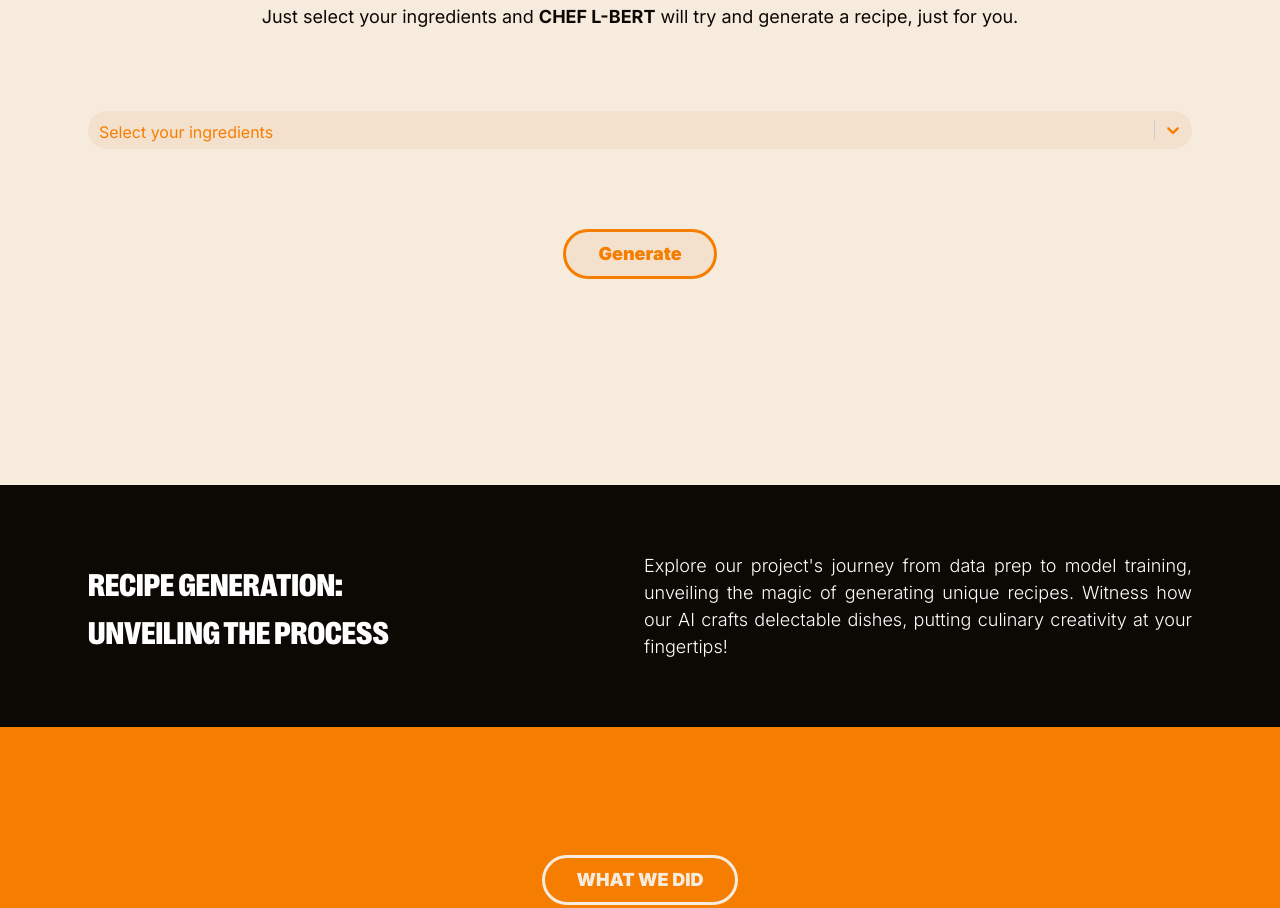
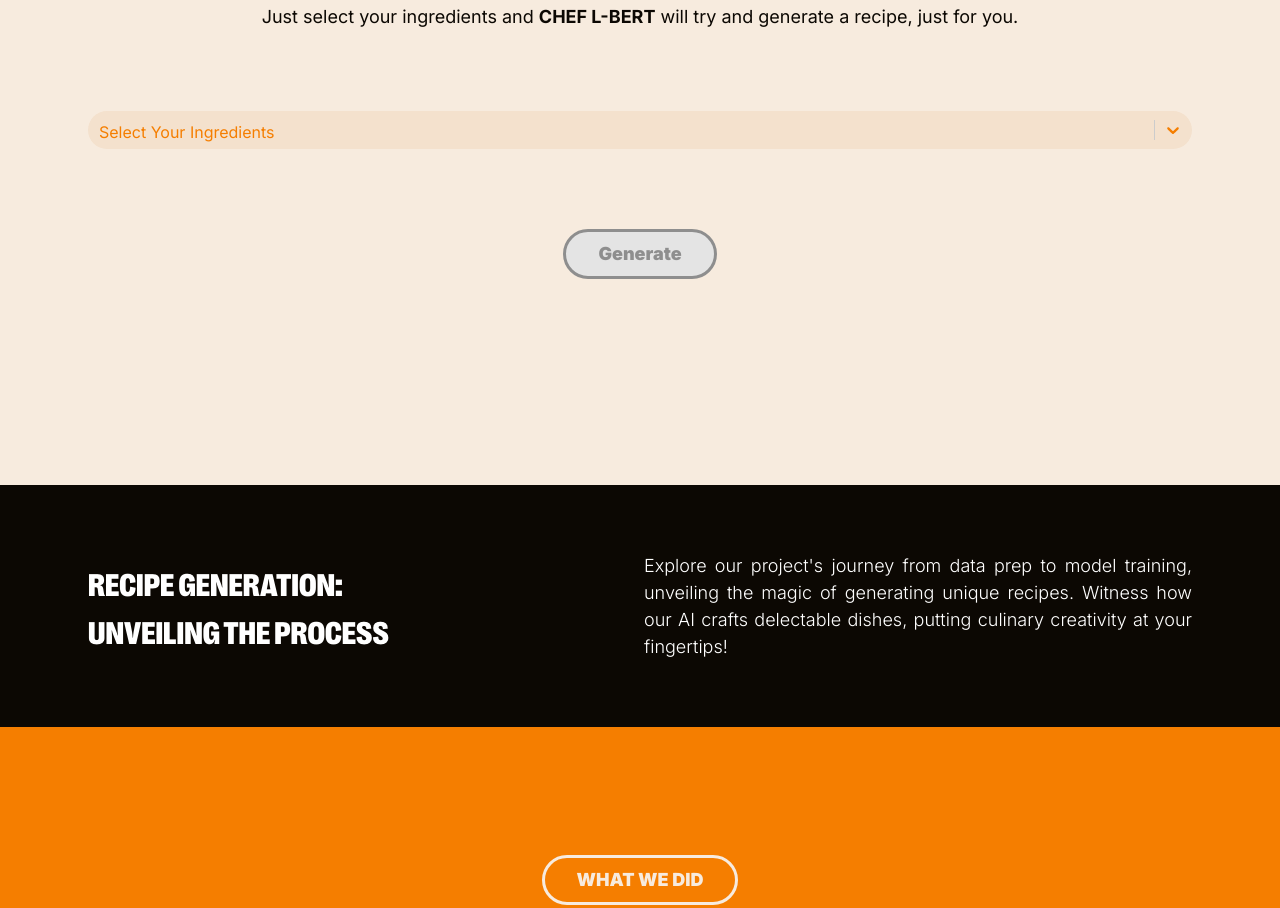
Before and after one commit to iyabc/chef-gru-frontend, a Next.js app: page / in a window 1280 px wide. Shown: the part 1357-2265 px from the top of the page. Built offline with nearby package versions, Linux system fonts and the light colour scheme.

Commit message:
feat: added api calls, changes to resulstmodal

```diff
--- /dev/null
+++ b/lib/types/outputType.ts
@@ -0,0 +1,6 @@
+export type OutputType = {
+  ingredients: string[];
+  instructions: string[];
+  ner_tags: string[];
+  title: string;
+};
--- a/src/components/HomePage/ModelSection.tsx
+++ b/src/components/HomePage/ModelSection.tsx
@@ -1,13 +1,14 @@
 import React, { useRef, useState } from 'react';
 import type { MultiValue } from 'react-select';
-import * as Dialog from '@radix-ui/react-dialog';
-
 import { motion, useInView } from 'framer-motion';
 import type { NERType } from 'lib/types/nerType';
 import ResultsModal from '@/components/ui/ResultsModal';
 import IngredientsDropdownMenu from '@/components/ui/IngredientsDropdownMenu';
 import MainButton from '@/components/ui/MainButton';
 import { firstSlowFadeInVariants } from '@/animations/fadeIn';
+import { getPrediction } from '@/utils/apiUtils';
+import { extract_sections } from '@/utils/textUtils';
+import { OutputType } from 'lib/types/outputType';
 
 const buttonVariant = {
   bounce: {
@@ -24,7 +25,14 @@ const buttonVariant = {
 
 const ModelSection = React.forwardRef<HTMLDivElement>((props, ref) => {
   const [selectedNERs, setSelectedNERs] = useState<NERType[]>([]);
+  const [output, setOutput] = useState<OutputType>({
+    title: '',
+    ingredients: [''],
+    instructions: [''],
+    ner_tags: [''],
+  });
   const [isModalOpen, setIsModalOpen] = useState(false);
+  const [isLoading, setIsLoading] = useState(false);
 
   const handleCloseModal = () => {
     setIsModalOpen(false);
@@ -39,8 +47,25 @@ const ModelSection = React.forwardRef<HTMLDivElement>((props, ref) => {
     setSelectedNERs(selectedValues as NERType[]);
   };
 
-  const handleGenerateButtonOnClick = () => {
-    setIsModalOpen(true);
+  const handleGenerateButtonOnClick = async () => {
+    let nerString = '<RECIPE_START> <NER_START>';
+    selectedNERs.map((ner: NERType, index: number) => {
+      if (index === selectedNERs.length - 1) {
+        nerString += ` ${ner.value} <NER_END> <INGREDIENTS_START>`;
+      } else {
+        nerString += ` ${ner.value} <NER_NEXT>`;
+      }
+    });
+
+    setIsLoading(true);
+
+    const output = await getPrediction(nerString);
+    const cleanOutput = extract_sections(output.prediction);
+    console.log(cleanOutput);
+
+    setOutput(cleanOutput);
+
+    setIsLoading(false);
   };
 
   return (
@@ -76,18 +101,23 @@ const ModelSection = React.forwardRef<HTMLDivElement>((props, ref) => {
         animate={isButtonInView ? 'bounce' : 'initial'}
         variants={buttonVariant}
       >
-        <Dialog.Root>
-          <Dialog.Trigger>
+        <ResultsModal
+          onClose={handleCloseModal}
+          title={output?.title}
+          ingredients={output?.ingredients}
+          instructions={output?.instructions}
+          loading={isLoading}
+        >
+          <button>
             <MainButton
               text="Generate"
               variant="secondary-outlined"
+              isDisabled={selectedNERs.length === 0}
               isButton={true}
               handleOnClick={handleGenerateButtonOnClick}
             />
-          </Dialog.Trigger>
-          {isModalOpen && <Dialog.Overlay />}
-          <ResultsModal onClose={handleCloseModal} />
-        </Dialog.Root>
+          </button>
+        </ResultsModal>
       </motion.div>
     </section>
   );
--- a/src/components/ui/IngredientsDropdownMenu.tsx
+++ b/src/components/ui/IngredientsDropdownMenu.tsx
@@ -131,7 +131,7 @@ const IngredientsDropdownMenu: React.FC<IngredientsDropdownMenu> = ({
         onChange={onValuesChange}
         styles={customStyles}
         noOptionsMessage={customNoOptionsMessage}
-        className="basic-multi-select text-black"
+        className="basic-multi-select text-black capitalize"
         classNamePrefix="select"
       />
     </div>
--- a/src/components/ui/MainButton.tsx
+++ b/src/components/ui/MainButton.tsx
@@ -17,6 +17,9 @@ const buttonVariants = cva(
         true: 'hover:scale-95 duration-300 ease-in-out cursor-pointer',
         false: 'cursor-default uppercase',
       },
+      isDisabled: {
+        true: 'bg-primary grayscale',
+      },
     },
   }
 );
@@ -26,18 +29,21 @@ type ButtonProps = {
   text: string;
   variant: string;
   handleOnClick?: () => void;
+  isDisabled?: boolean;
 } & VariantProps<typeof buttonVariants>;
 
 const MainButton: FC<ButtonProps> = ({
   text,
   variant,
   isButton,
+  isDisabled,
   handleOnClick,
 }) => {
   return (
     <button
-      className={buttonVariants({ variant, isButton })}
+      className={buttonVariants({ variant, isButton, isDisabled })}
       onClick={handleOnClick}
+      disabled={isDisabled}
     >
       <p className="font-black text-xs sm:text-sm md:text-base lg:text-lg">
         {text}
--- a/src/components/ui/ResultsModal.tsx
+++ b/src/components/ui/ResultsModal.tsx
@@ -1,34 +1,55 @@
 import React from 'react';
-import { useEffect, useState } from 'react';
 import * as Dialog from '@radix-ui/react-dialog';
-import extract_sections from '@/components/ui/RecipeUtils';
-import { recipeString } from '@/data/sampleData';
 import { AiOutlineCloseCircle } from 'react-icons/ai';
+import Image from 'next/image';
 
-interface RecipeModalProps {
+import imgSrc from 'public/images/pan.gif';
+
+type RecipeModalProps = {
   onClose: () => void;
-}
+  title: string;
+  ingredients: string[];
+  instructions: string[];
+  loading: boolean;
+  children: React.ReactNode;
+};
 
-const ResultsModal: React.FC<RecipeModalProps> = ({ onClose }) => {
-  const [recipeData, setRecipeData] = useState<any>({});
-
-  useEffect(() => {
-    const generated_recipes_raw = recipeString;
-    const generated_recipe_data = extract_sections(generated_recipes_raw);
-    setRecipeData(generated_recipe_data);
-  }, [recipeString]);
-
+const ResultsModal: React.FC<RecipeModalProps> = ({
+  onClose,
+  title,
+  ingredients,
+  instructions,
+  loading,
+  children,
+}) => {
   return (
+    <Dialog.Root>
+      <Dialog.Trigger asChild>{children}</Dialog.Trigger>
       <Dialog.Portal>
-      <Dialog.Overlay className="fixed inset-0 bg-black/50" />
-      <Dialog.Content className="fixed inset-0 flex items-center justify-center bg-background rounded-lg m-5 sm:m-10 md:m-10 lg:m-20">
+        <Dialog.Overlay className="fixed inset-0 bg-black/50 z-[99]" />
+        <Dialog.Content className="fixed inset-0 flex items-center justify-center bg-background rounded-lg m-5 sm:m-10 md:m-10 lg:m-20 z-[100]">
+          {loading ? (
+            <div className="flex flex-col items-center justify-center">
+              <p className="font-semibold text-sm sm:text-base lg:text-lg">
+                Generating your recipe...
+              </p>
+              <div className="relative w-40 h-40">
+                <Image
+                  src={imgSrc}
+                  alt="Pan Animation"
+                  className="object-contain w-full h-full"
+                  fill
+                />
+              </div>
+            </div>
+          ) : (
             <div className="container flex flex-col items-center w-full max-w-[70rem] max-h-[50rem] my-16">
               <div className="text-center mb-4">
                 <p className="text-primary font-black text-xs sm:text-sm md:text-base lg:text-lg">
                   CHEF L-BERT
                 </p>
                 <h1 className="uppercase font-rightGroteskCompactBlack text-3xl sm:text-4xl lg:text-5xl">
-              {recipeData.title}
+                  {title}
                 </h1>
               </div>
               <div className="grid grid-cols-1 sm:grid-cols-2 gap-4 w-full">
@@ -38,11 +59,9 @@ const ResultsModal: React.FC<RecipeModalProps> = ({ onClose }) => {
                   </h2>
                   <div>
                     <ul className="ml-5 list-disc">
-                  {recipeData.ingredients?.map(
-                    (ingredient: string, index: number) => (
+                      {ingredients?.map((ingredient: string, index: number) => (
                         <li key={index}>{ingredient}</li>
-                    )
-                  )}
+                      ))}
                     </ul>
                   </div>
                 </div>
@@ -51,11 +70,9 @@ const ResultsModal: React.FC<RecipeModalProps> = ({ onClose }) => {
                     Instructions:
                   </h2>
                   <ul className="ml-5 list-decimal">
-                {recipeData.instructions?.map(
-                  (instruction: string, index: number) => (
+                    {instructions?.map((instruction: string, index: number) => (
                       <li key={index}>{instruction}</li>
-                  )
-                )}
+                    ))}
                   </ul>
                 </div>
               </div>
@@ -67,8 +84,10 @@ const ResultsModal: React.FC<RecipeModalProps> = ({ onClose }) => {
                 />
               </Dialog.Close>
             </div>
+          )}
         </Dialog.Content>
       </Dialog.Portal>
+    </Dialog.Root>
   );
 };
 
--- a/src/data/nersData.ts
+++ b/src/data/nersData.ts
@@ -3,16 +3,16 @@ import type { NERType } from 'lib/types/nerType';
 
 export const vegetablesGroup: NERType[] = [
   {
-    value: 'NER 1',
-    label: 'NER 1',
+    value: 'beef',
+    label: 'beef',
   },
   {
-    value: 'NER 2',
-    label: 'NER 2',
+    value: 'chicken breast',
+    label: 'chicken breast',
   },
   {
-    value: 'NER 3',
-    label: 'NER 3',
+    value: 'sour cream of mushroom soup',
+    label: 'sour cream of mushroom soup',
   },
   {
     value: 'NER 4',
--- /dev/null
+++ b/src/utils/apiUtils.ts
@@ -0,0 +1,23 @@
+const url = 'http://127.0.0.1:8080';
+
+export const getPrediction = async (nerList: string) => {
+  try {
+    console.log('Getting Prediction!!');
+    const response = await fetch(`${url}/post/prediction`, {
+      method: 'POST',
+      headers: {
+        'Content-Type': 'application/json',
+      },
+      body: JSON.stringify({ ingredients: nerList }),
+    });
+
+    if (response.ok) {
+      const result = await response.json();
+      return result;
+    } else {
+      console.error('Failed to fetch data');
+    }
+  } catch (error) {
+    console.error(error);
+  }
+};
--- /dev/null
+++ b/src/utils/textUtils.ts
@@ -0,0 +1,49 @@
+import { OutputType } from 'lib/types/outputType';
+
+const clean_up_text = (text: string): string => {
+  let cleanedText = text.trim();
+  cleanedText = cleanedText.replace(/<[A-Z_]+>/g, '');
+  return cleanedText;
+};
+
+export const extract_sections = (recipe_string: string): OutputType => {
+  const sections: OutputType = {
+    ingredients: [],
+    instructions: [],
+    ner_tags: [],
+    title: '',
+  };
+
+  const title_match = recipe_string.match(/<TITLE_START>(.*?)<TITLE_END>/s);
+  if (title_match) {
+    sections.title = clean_up_text(title_match[1]);
+  }
+
+  const ingredients_match = recipe_string.match(
+    /<INGREDIENTS_START>(.*?)<INGREDIENTS_END>/s
+  );
+  if (ingredients_match) {
+    const ingredients = ingredients_match[1].split(/<INGREDIENTS_NEXT>/i);
+    sections.ingredients = ingredients.map((ingredient) =>
+      clean_up_text(ingredient)
+    );
+  }
+
+  const instructions_match = recipe_string.match(
+    /<INSTRUCTIONS_START>(.*?)<INSTRUCTIONS_END>/s
+  );
+  if (instructions_match) {
+    const instructions = instructions_match[1].split(/<INSTRUCTIONS_NEXT>/i);
+    sections.instructions = instructions.map((instruction) =>
+      clean_up_text(instruction)
+    );
+  }
+
+  const ner_tags_match = recipe_string.match(/<NER_START>(.*?)<NER_END>/s);
+  if (ner_tags_match) {
+    const ner_tags = ner_tags_match[1].split(/<NER_NEXT>/i);
+    sections.ner_tags = ner_tags.map((ner_tag) => clean_up_text(ner_tag));
+  }
+
+  return sections;
+};
```
Also changed, not shown: public/images/pan.gif (added). Lines whose indentation alone changed are shown as unchanged.
